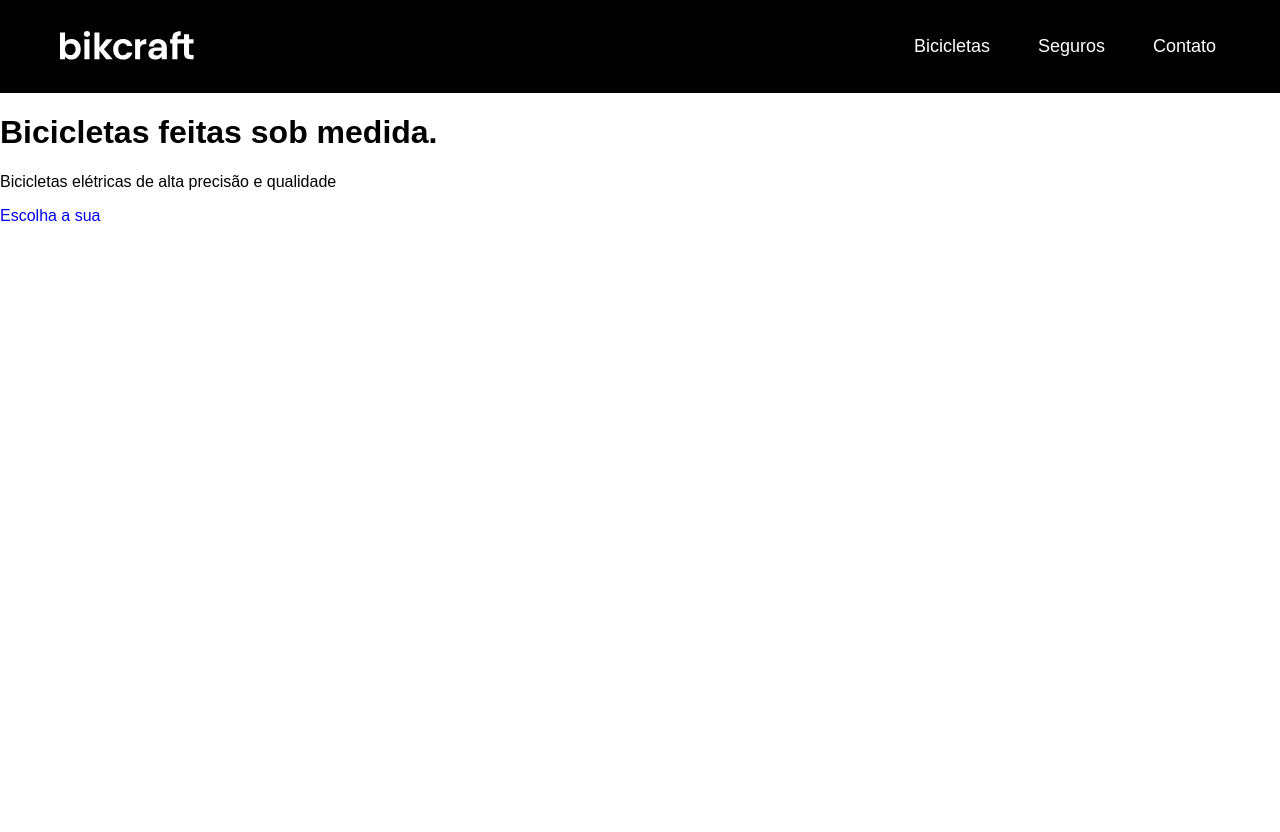
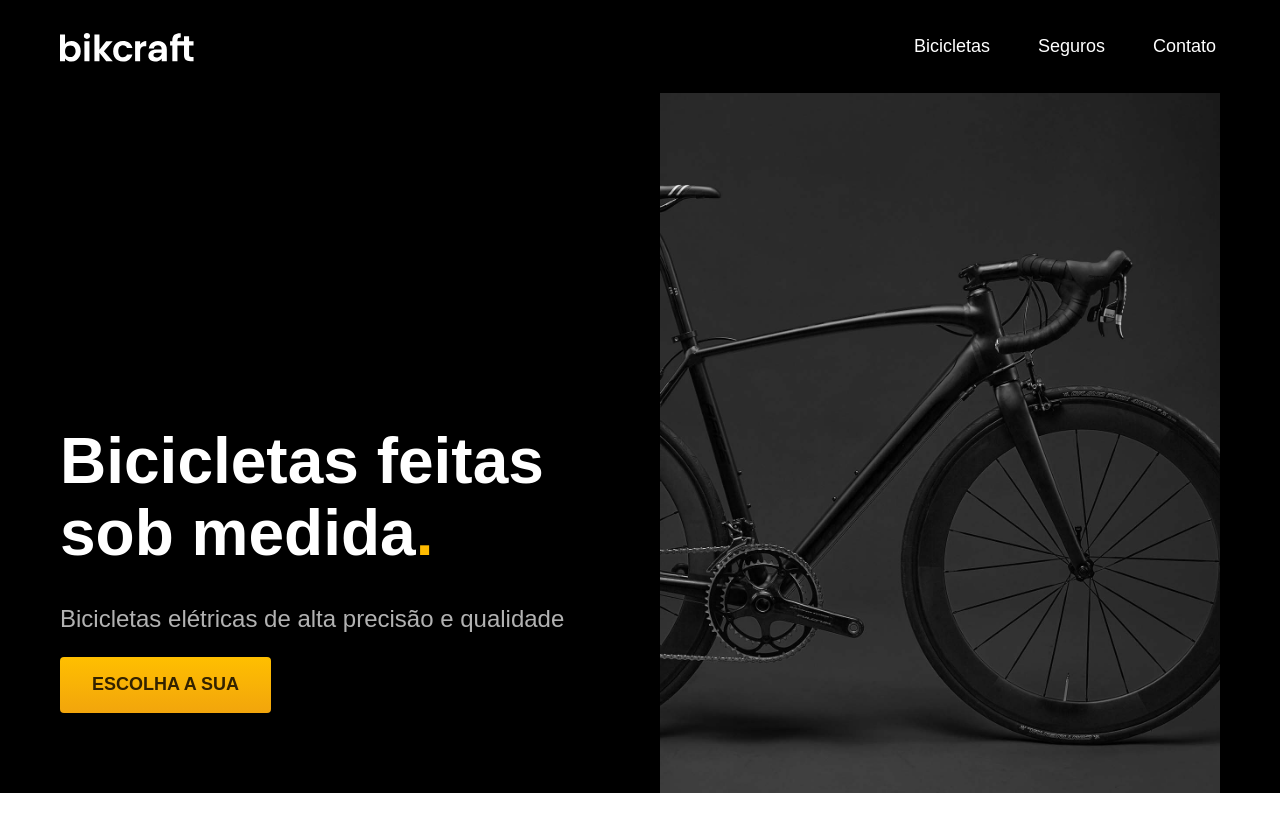
Before and after one commit to RafaStutz/bikcraft, a plain HTML site: page index.html in a window 1280 px wide. Shown: the top 832 px of the page. Before the commit the page ends 800 px from the top, so only its background shows below. Drawn offline with Linux system fonts and the light colour scheme.

Commit message:
feat: reset tags configs, add intro image and button

```diff
--- a/css/style.css
+++ b/css/style.css
@@ -1,18 +1,27 @@
 body {
     margin: 0px;
     font-family: Arial, Helvetica, sans-serif;
+    height: 2000px;
+}
+
+h1, ul, p {
+    margin: 0px;
 }
 
 ul {
-    margin: 0px;
     padding: 0px;
     list-style: none;
 }
 
 a {
     text-decoration: none;
+    color: inherit;
 }
 
+img {
+    max-width: 100%;
+    display: block;
+}
 .header-bg {
     background-color: #000000;
 }
@@ -59,6 +68,63 @@ a {
     width: 100%;
 }
 
+.introducao-bg {
+    background: #000000;
+    color: #ffffff
+}
+
+.introducao {
+    display: grid;
+    grid-template-columns: 1fr 1fr;
+    gap: 0px 40px;
+    box-sizing: border-box;
+    max-width: 1200px;
+    padding-left: 20px;
+    padding-right: 20px;
+    margin-left: auto;
+    margin-right: auto;
+}
+
+.introducao-conteudo {
+    align-self: end;
+    padding-bottom: 80px;
+}
+
+.introducao h1 {
+    margin-bottom: 32px;
+    font-size: 64px;
+    line-height: 1.125;
+}
+
+.introducao h1 span {
+    color: #ffbb00;
+}
+
+.introducao a {
+    display: inline-block;
+    padding: 16px 32px;
+    background: linear-gradient(#ffbf00, #f2a50c);
+    border-radius: 4px;
+    box-shadow: 0 1px 2px rgba(0,0,0,.1);
+    text-transform: uppercase;
+    color: #332200;
+    font-size: 18px;
+    line-height: 1.33;
+    font-weight: bold;
+}
+
+.introducao a:hover {
+    background: linear-gradient(#ffb60d, #e59317);
+
+}
+
+.introducao p {
+    margin-bottom: 20px;
+    font-size: 24px;
+    line-height: 1.5;
+    color: #b2b2b2;
+}
+
 @media (max-width: 800px) {
     .header-menu {
         gap: 16px;
--- a/index.html
+++ b/index.html
@@ -25,9 +25,14 @@
     </header>
     <main class="introducao-bg">
         <div class="introducao">
-            <h1>Bicicletas feitas sob medida.</h1>
-            <p>Bicicletas elétricas de alta precisão e qualidade</p>
-            <a href="./bicicletas.html">Escolha a sua</a>
+            <div class="introducao-conteudo">
+                <h1>Bicicletas feitas sob medida<span>.</span></h1>
+                <p>Bicicletas elétricas de alta precisão e qualidade</p>
+                <a href="./bicicletas.html">Escolha a sua</a>
+            </div>
+            <div class="introducao-imagem">
+                <img src="./img/fotos/introducao.jpg" alt="Bicicleta Preta">
+            </div>
         </div>
     </main>
 </body>
```
